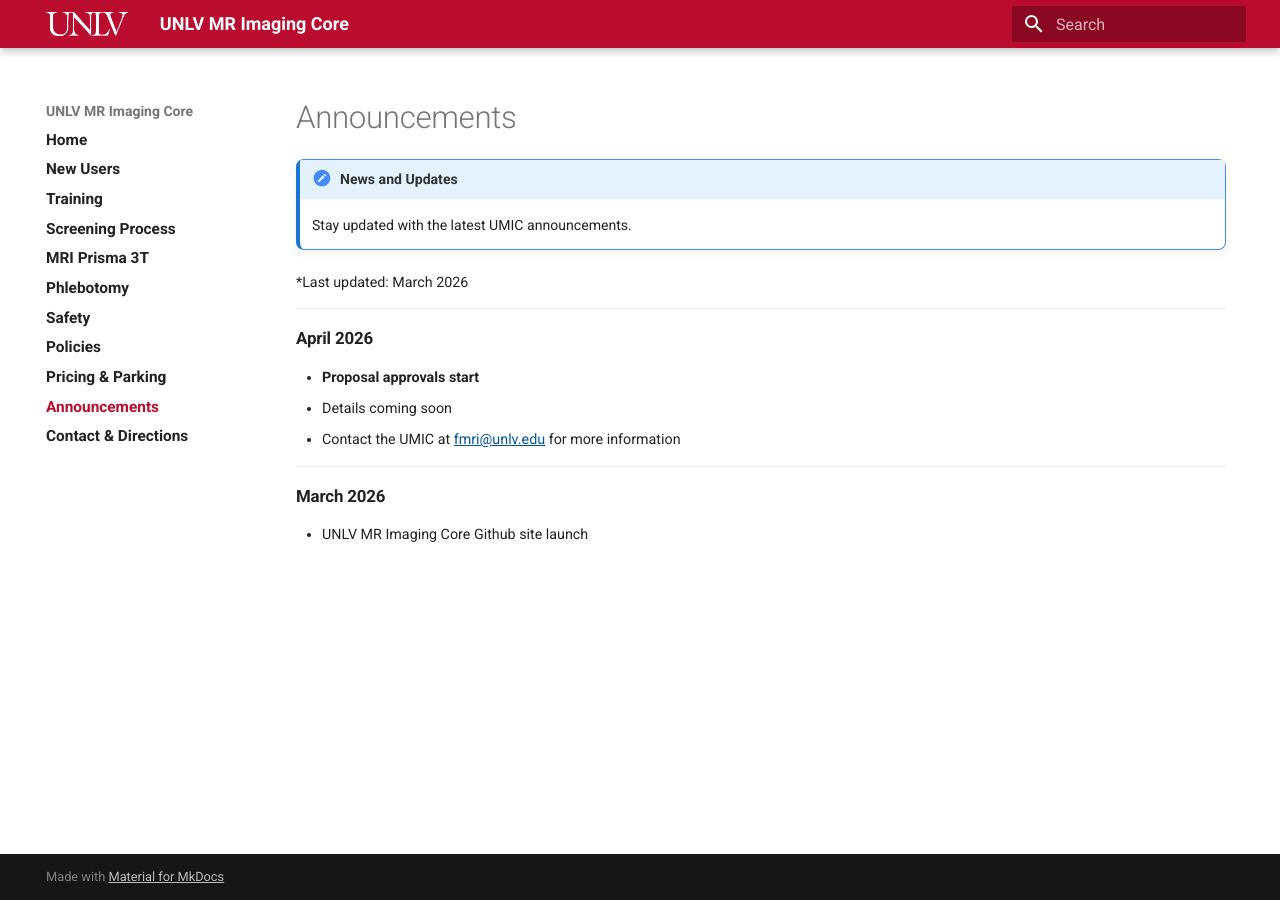
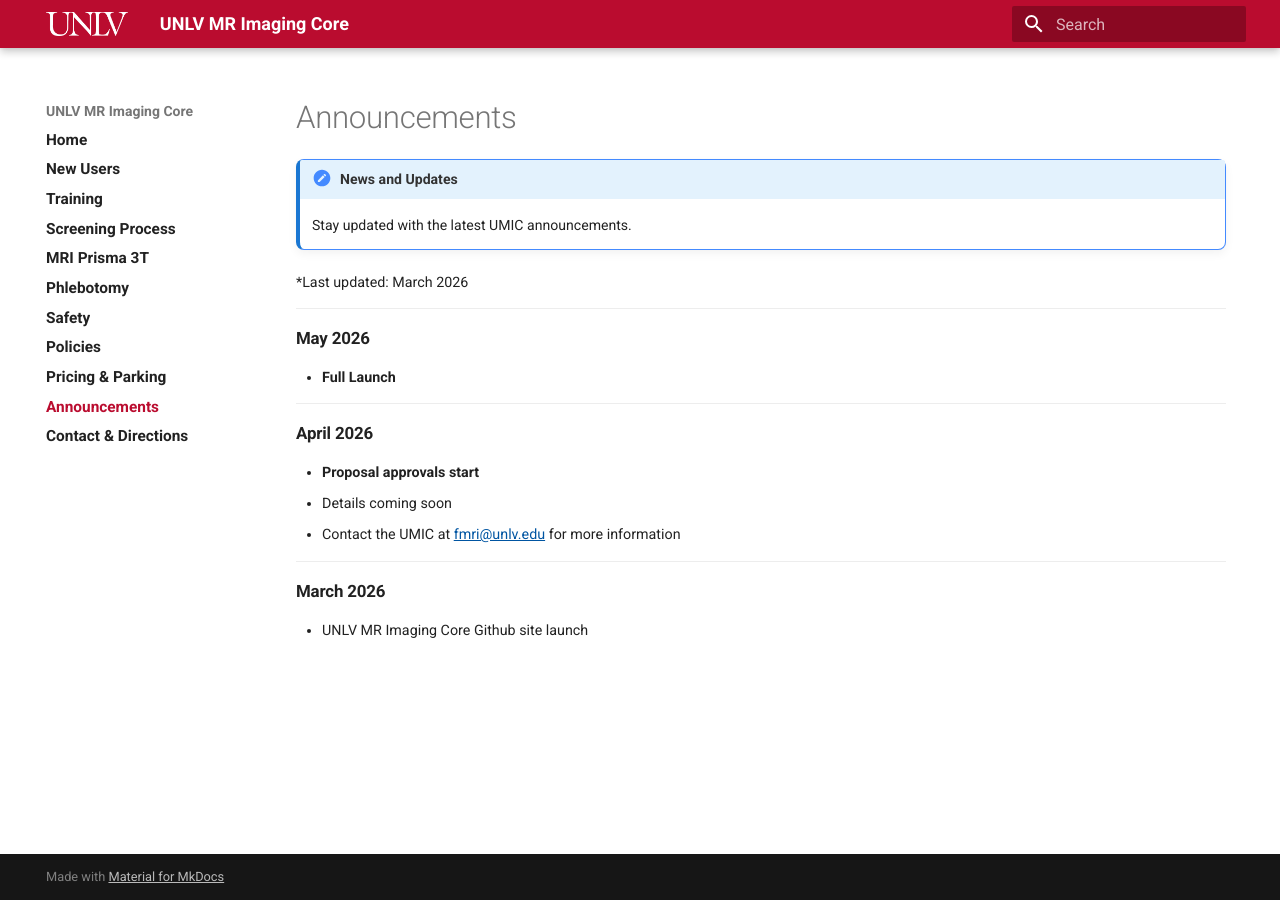
Before and after one commit to unlvfmri/umic, an MkDocs documentation site: the page built from docs/announcements.md, in a window 1280 px wide. Built offline with MkDocs 1.6.1 and Material for MkDocs 9.7.7, drawn with Linux system fonts in a browser that asks for light colours.

Commit message:
Add May 2026 announcement for full launch

```diff
--- a/docs/announcements.md
+++ b/docs/announcements.md
@@ -3,6 +3,12 @@
     Stay updated with the latest UMIC announcements.
 
 *Last updated: March 2026
+
+---
+
+### May 2026
+
+- **Full Launch**
 
 ---
 
```
